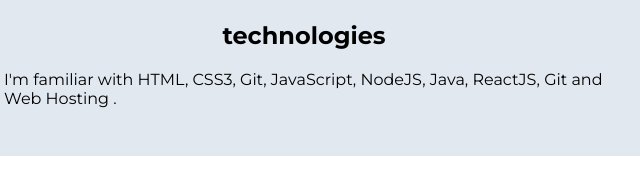
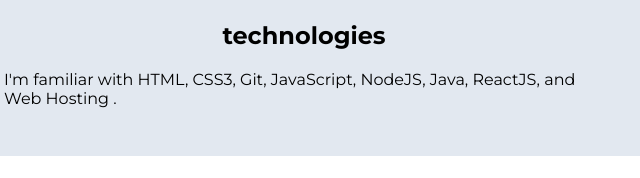
Before and after one commit to aniiket9/portfolio, a plain HTML site: page index.html in a window 1280 px wide. Shown: the part 622-800 px from the top of the page, 336-976 px from the left. Drawn offline with Linux system fonts and the light colour scheme.

Commit message:
refactor: minor change

```diff
--- a/index.html
+++ b/index.html
@@ -32,7 +32,7 @@
     <section class="section ow">
         <div class="container container-center">
             <h1>technologies</h1>
-            <p>I'm familiar with HTML, CSS3, Git, JavaScript, NodeJS, Java, ReactJS, Git and Web Hosting . </p>
+            <p>I'm familiar with HTML, CSS3, Git, JavaScript, NodeJS, Java, ReactJS, and Web Hosting . </p>
         </div>
     </section>
 
```
